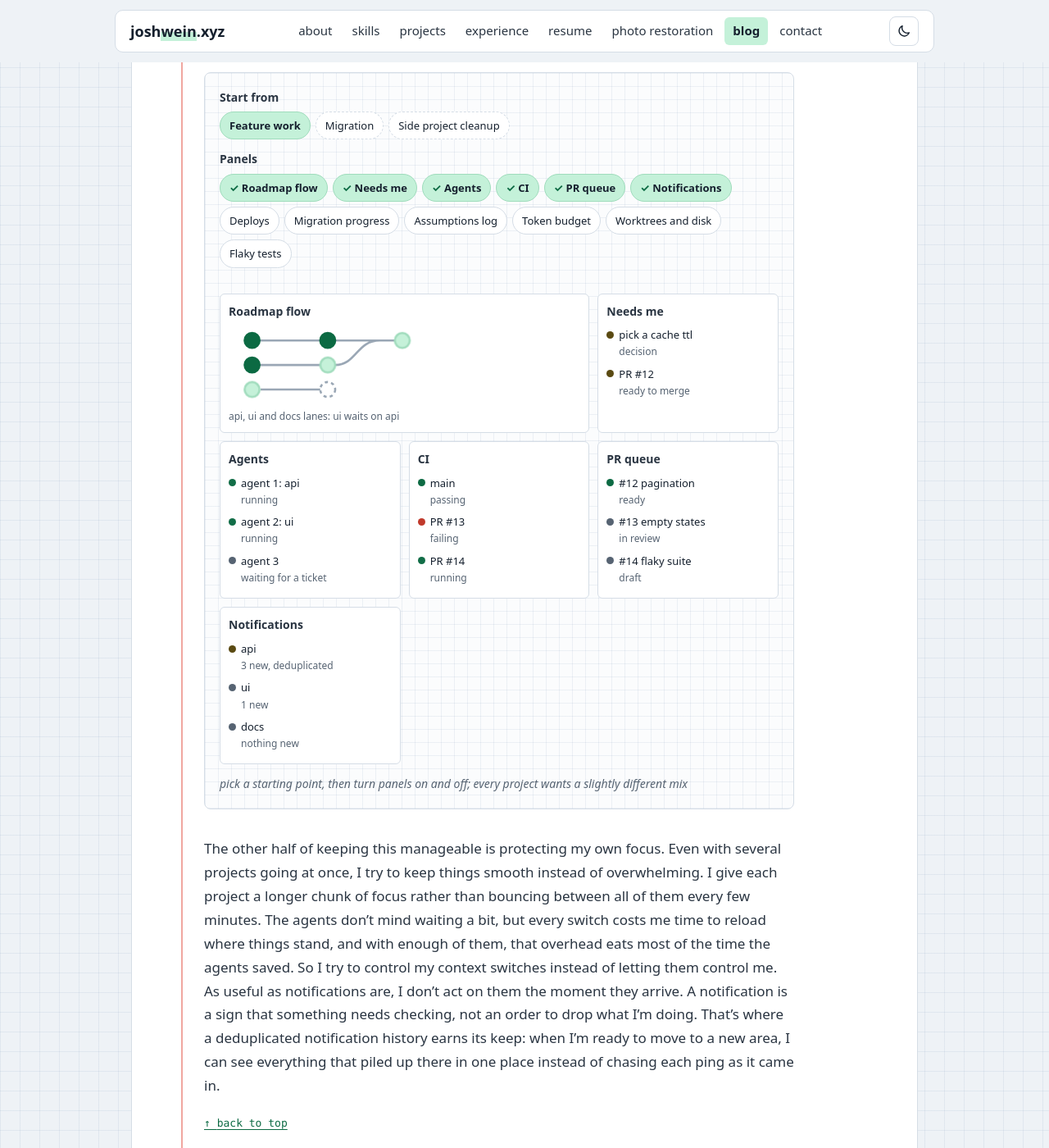
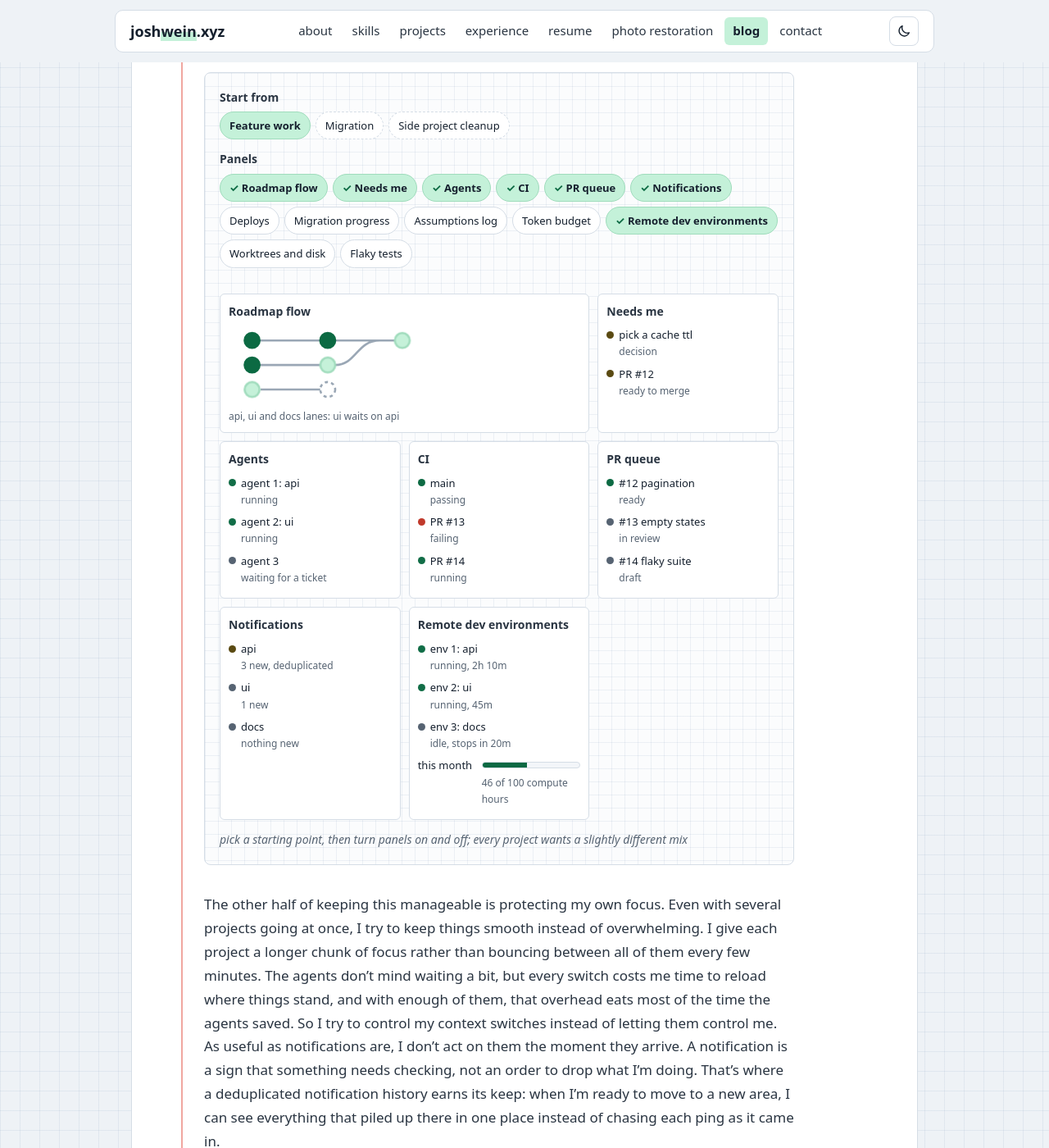
Before and after one commit to JoshWein/blog, a Jekyll site: the page built from _posts/2026-11-21-multi-agent-workflows.md, in a window 1280 px wide and 1400 px high, scrolled down 6734 px. Shown: the whole window at 82% size. Built offline with Jekyll 4.4.1, drawn with Linux system fonts in a browser that asks for light colours; some web fonts are replaced; comment, search, counter and statistics services are not loaded.

Commit message:
Command center builder: remote dev environments panel
Shows each remote environment with its status and runtime, plus monthly
compute usage. On by default (Feature work) and in the Side project
cleanup preset.

Co-Authored-By: Claude Opus 5.5 <noreply@anthropic.com>
Claude-Session: https://claude.ai/code/session_01HtAirmGQyAcmjJao62wzYe

```diff
--- a/_posts/2026-11-21-multi-agent-workflows.md
+++ b/_posts/2026-11-21-multi-agent-workflows.md
@@ -227,9 +227,9 @@ What goes on it depends on the project. Here are some panels: some I've found us
 <div class="ccb-controls" hidden>
   <p class="ccb-h" id="ccb-presets">Start from</p>
   <div class="ccb-chips" role="group" aria-labelledby="ccb-presets">
-    <button type="button" class="preset" data-panels="roadmap needs agents prs ci inbox">Feature work</button>
+    <button type="button" class="preset" data-panels="roadmap needs agents remote prs ci inbox">Feature work</button>
     <button type="button" class="preset" data-panels="roadmap needs migration deploys ci assume">Migration</button>
-    <button type="button" class="preset" data-panels="needs deploys prs ci worktrees">Side project cleanup</button>
+    <button type="button" class="preset" data-panels="needs deploys prs ci remote worktrees">Side project cleanup</button>
   </div>
   <p class="ccb-h" id="ccb-panels">Panels</p>
   <div class="ccb-chips" role="group" aria-labelledby="ccb-panels">
@@ -243,6 +243,7 @@ What goes on it depends on the project. Here are some panels: some I've found us
     <button type="button" class="chip" data-panel="migration" aria-pressed="false">Migration progress</button>
     <button type="button" class="chip" data-panel="assume" aria-pressed="false">Assumptions log</button>
     <button type="button" class="chip" data-panel="tokens" aria-pressed="false">Token budget</button>
+    <button type="button" class="chip" data-panel="remote" aria-pressed="true">Remote dev environments</button>
     <button type="button" class="chip" data-panel="worktrees" aria-pressed="false">Worktrees and disk</button>
     <button type="button" class="chip" data-panel="flaky" aria-pressed="false">Flaky tests</button>
   </div>
@@ -284,6 +285,9 @@ What goes on it depends on the project. Here are some panels: some I've found us
   </section>
   <section class="cell" data-panel="tokens" hidden><p class="cc-h">Token budget</p>
     <div class="row meter-row"><span>Claude</span><span class="meter"><i style="--w:62%"></i></span><small>62% used</small></div><div class="row meter-row"><span>Codex</span><span class="meter"><i style="--w:30%"></i></span><small>30% used</small></div>
+  </section>
+  <section class="cell" data-panel="remote"><p class="cc-h">Remote dev environments</p>
+    <div class="row"><span class="dot run"></span><span>env 1: api</span><small>running, 2h 10m</small></div><div class="row"><span class="dot run"></span><span>env 2: ui</span><small>running, 45m</small></div><div class="row"><span class="dot idle"></span><span>env 3: docs</span><small>idle, stops in 20m</small></div><div class="row meter-row"><span>this month</span><span class="meter"><i style="--w:46%"></i></span><small>46 of 100 compute hours</small></div>
   </section>
   <section class="cell" data-panel="worktrees" hidden><p class="cc-h">Worktrees and disk</p>
     <div class="row meter-row"><span>worktrees</span><span class="meter"><i style="--w:63%"></i></span><small>5 of 8 in use</small></div><div class="row meter-row"><span>disk</span><span class="meter"><i style="--w:45%"></i></span><small>41 GB free</small></div>
```
